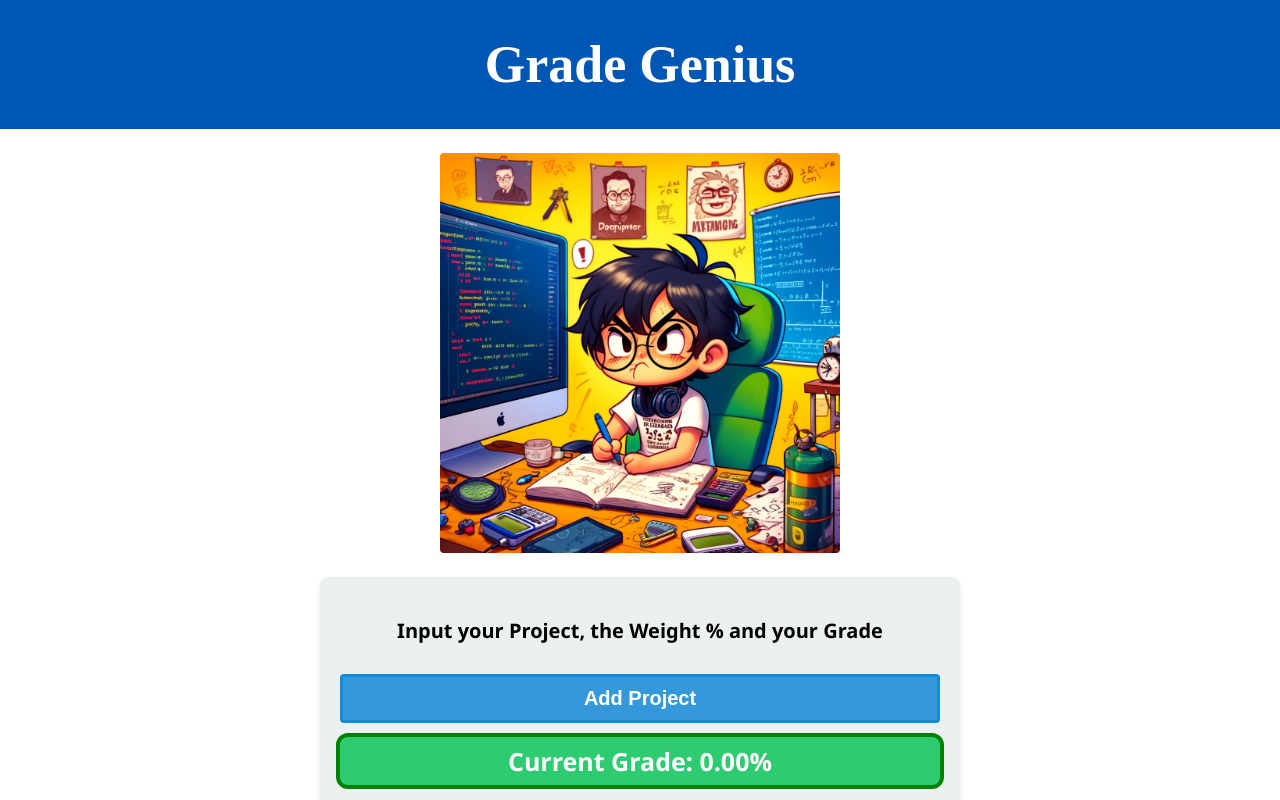
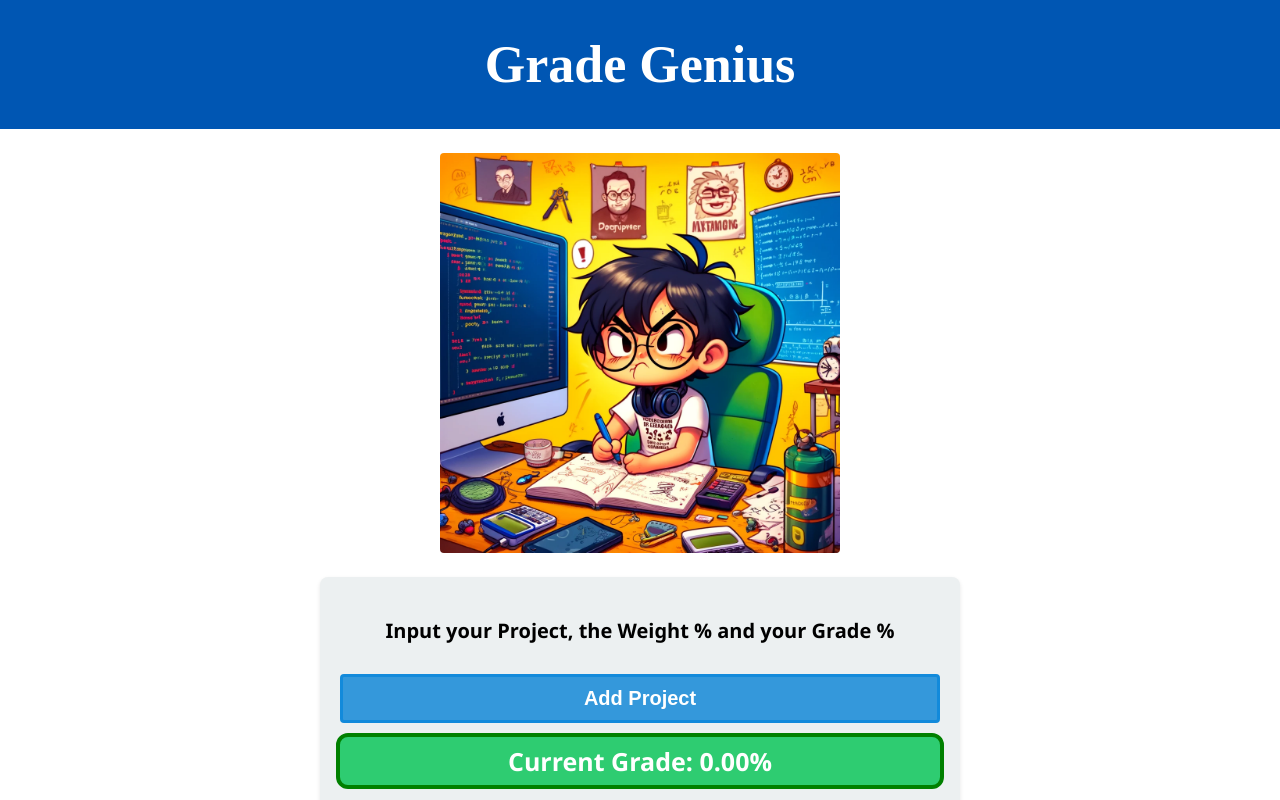
Before and after one commit to sunshineagoo17/grade-genius, a React (Create React App) app: page / in a window 1280 px wide. Shown: the top 800 px of the page. Built offline with nearby package versions, Linux system fonts and the light colour scheme.

Commit message:
Changed title

```diff
--- a/src/GradesCalculator/GradesCalculator.js
+++ b/src/GradesCalculator/GradesCalculator.js
@@ -140,7 +140,7 @@ function GradesCalculator() {
 
     return (
       <div className="grade-calculator">
-          <p className='title'>Input your Project, the Weight % and your Grade</p>
+          <p className='title'>Input your Project, the Weight % and your Grade %</p>
           {projects.map((project, projectIndex) => (
               <div key={project.id} className="project">
                   <input
```
